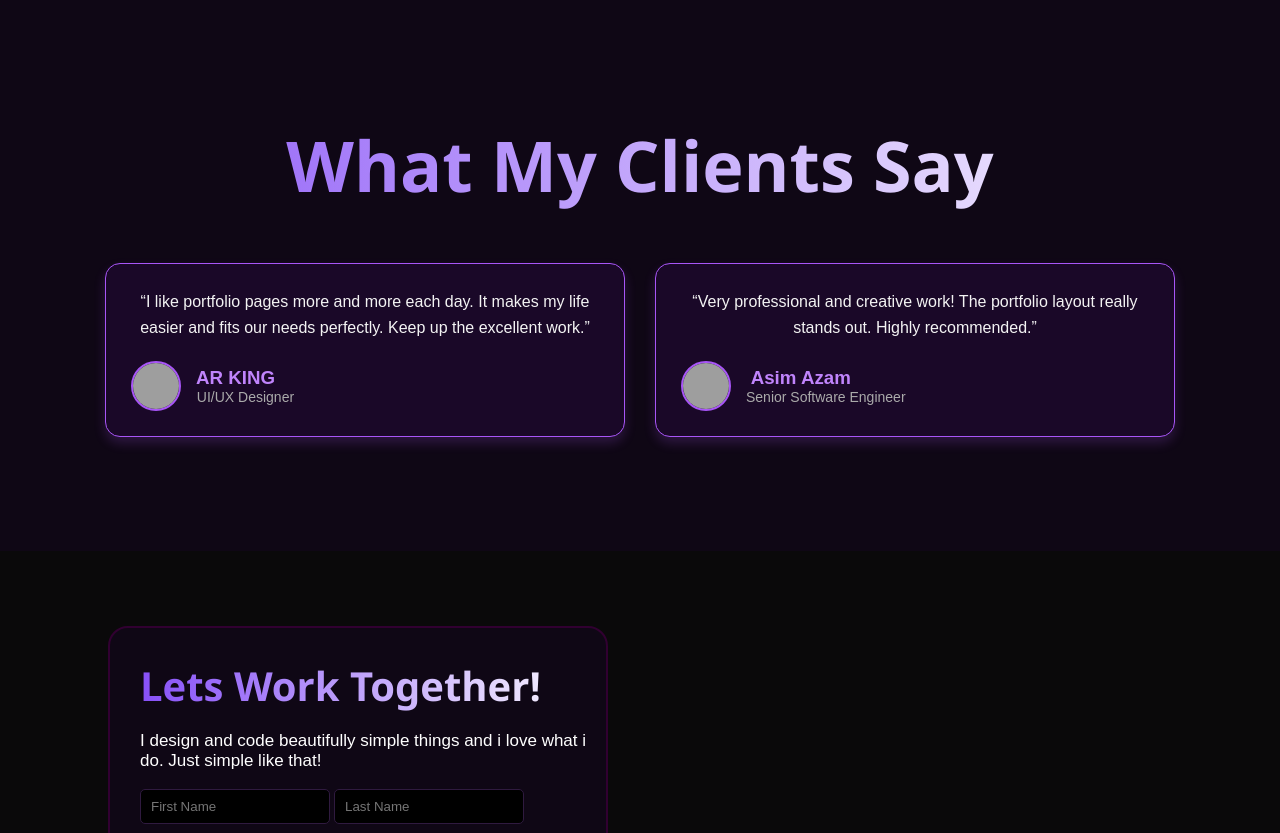
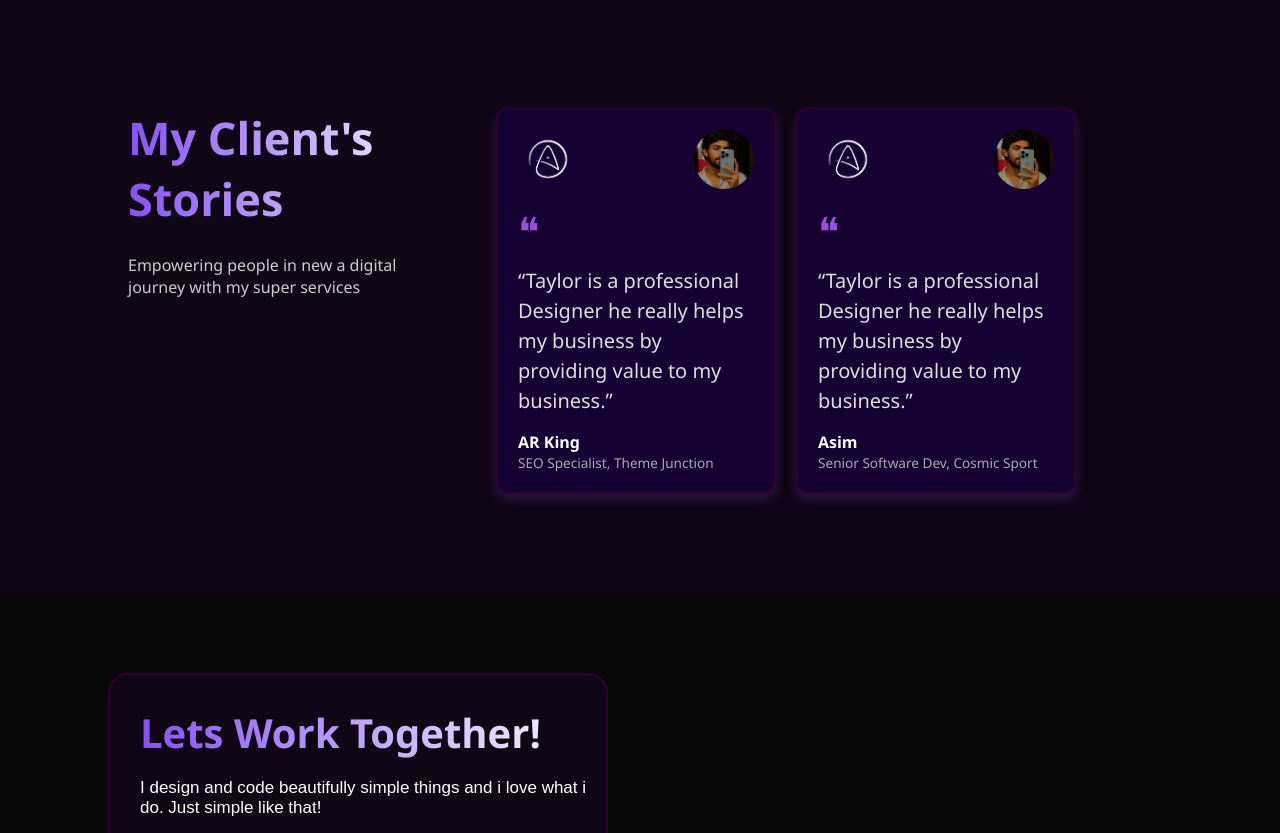
Before and after one commit to ARKing130310/My-Portfolio-Project, a plain HTML site: page index.html in a window 1280 px wide. Shown: the part 5018-5851 px from the top of the page. Drawn offline with Linux system fonts and the light colour scheme; grey boxes are pictures that could not be loaded.

Commit message:
Add files via upload

```diff
--- a/index.html
+++ b/index.html
@@ -306,7 +306,7 @@
       </div>
     </div>
     </div> -->
-  <section class="testimonials">
+   <!-- <section class="testimonials">
     <h2 class="section-title">What My Clients Say</h2>
     <div class="testimonial-container">
 
@@ -337,7 +337,55 @@
       </div>
 
     </div>
+  </section>  -->
+
+
+  <section class="review-block">
+    <div class="review-block__wrapper">
+
+      <!-- Left Side -->
+      <div class="review-block__intro">
+        <h2 class="review-block__title"><span>My</span> Client's Stories</h2>
+        <p class="review-block__subtitle">
+          Empowering people in new a digital journey with my super services
+        </p>
+      </div>
+
+      <!-- Right Side Cards -->
+      <div class="review-block__list">
+
+        <!-- Card 1 -->
+        <div class="review-card">
+          <div class="review-card__top">
+            <img src="Logo A.png" alt="Company Logo" class="review-card__logo">
+            <img src="My image.jpg" alt="Client" class="review-card__avatar">
+          </div>
+          <div class="review-card__quote-icon">❝</div>
+          <p class="review-card__text">
+            “Taylor is a professional Designer he really helps my business by providing value to my business.”
+          </p>
+          <h4 class="review-card__name">AR King</h4>
+          <span class="review-card__role">SEO Specialist, Theme Junction</span>
+        </div>
+
+        <!-- Card 2 -->
+        <div class="review-card">
+          <div class="review-card__top">
+            <img src="Logo A.png" alt="Company Logo" class="review-card__logo">
+            <img src="My image.jpg" alt="Client" class="review-card__avatar">
+          </div>
+          <div class="review-card__quote-icon">❝</div>
+          <p class="review-card__text">
+            “Taylor is a professional Designer he really helps my business by providing value to my business.”
+          </p>
+          <h4 class="review-card__name">Asim</h4>
+          <span class="review-card__role">Senior Software Dev, Cosmic Sport</span>
+        </div>
+
+      </div>
+    </div>
   </section>
+
   <br>
   <br>
   <br>
--- a/style.css
+++ b/style.css
@@ -16,7 +16,6 @@ body {
   align-items: center;
   padding: 20px 50px;
 }
-
 #logo img {
   width: 80px;
   height: auto;
@@ -1084,3 +1083,119 @@ body {
   font-family: arial;
   font-weight: bold;
 }
+/* body {
+  background-color: #0d0d0d;
+  font-family: Arial, sans-serif;
+  color: white;
+  margin: 0;
+} */
+
+/* Main Section */
+.review-block {
+  padding: 50px 10%;
+}
+
+.review-block__wrapper {
+  display: flex;
+  gap: 40px;
+  align-items: flex-start;
+}
+
+/* Left Side */
+.review-block__intro {
+  flex: 1;
+}
+
+.review-block__title {
+  font-size: 45px;
+  background: linear-gradient(to right, #8750f7, #ffffff);
+  -webkit-background-clip: text;
+  -webkit-text-fill-color: transparent;
+  font-family:'Segoe UI', Tahoma, Geneva, Verdana, sans-serif;
+}
+
+.review-block__title span {
+  color: #9d4edd;
+}
+
+.review-block__subtitle {
+  margin-top: 25px;
+  color: #ccc;
+  font-family: 'Segoe UI', Tahoma, Geneva, Verdana, sans-serif;
+}
+
+/* Cards Layout */
+.review-block__list {
+  flex: 2;
+  display: flex;
+  gap: 20px;
+}
+
+/* Card */
+.review-card {
+  background-color:#160133;
+  border-radius: 12px;
+  padding: 20px;
+  width: 280px;
+  border: #310031 2px solid;
+  box-shadow: 0 6px 12px rgba(154, 70, 233, 0.2);
+  transition: transform 0.3s ease;
+}
+.review-card:hover {
+  transform: translateY(-8px);
+}
+
+
+.review-card__top {
+  display: flex;
+  justify-content: space-between;
+  align-items: center;
+}
+
+.review-card__logo {
+  width: 60px;
+}
+
+.review-card__avatar {
+  width: 60px;
+  height: 60px;
+  border-radius: 50%;
+  object-fit: cover;
+}
+
+.review-card__quote-icon {
+  color: #9d4edd;
+  font-size: 2.5rem;
+  margin: 20px 0 10px;
+}
+
+.review-card__text {
+  font-size: 20px;
+  line-height: 1.5;
+  color: #ddd;
+  font-family: 'Segoe UI', Tahoma, Geneva, Verdana, sans-serif;
+}
+
+.review-card__name {
+  margin-top: 15px;
+  font-weight: bold;
+  font-family: 'Segoe UI', Tahoma, Geneva, Verdana, sans-serif;
+}
+
+.review-card__role {
+  color: #aaa;
+  font-size: 0.85rem;
+  font-family: 'Segoe UI', Tahoma, Geneva, Verdana, sans-serif;
+}
+
+/* Responsive */
+@media (max-width: 900px) {
+  .review-block__wrapper {
+    flex-direction: column;
+    align-items: center;
+  }
+  .review-block__list {
+    flex-direction: column;
+    align-items: center;
+  }
+}
```
